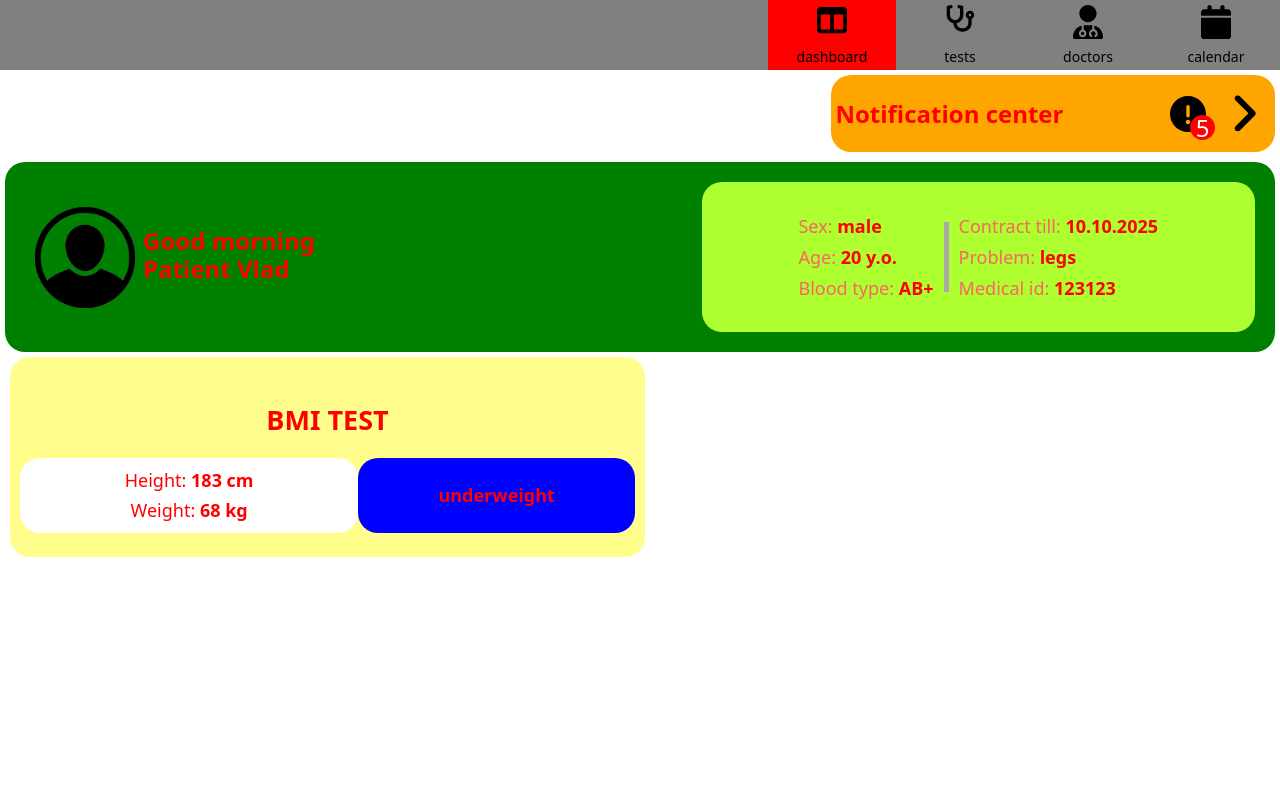
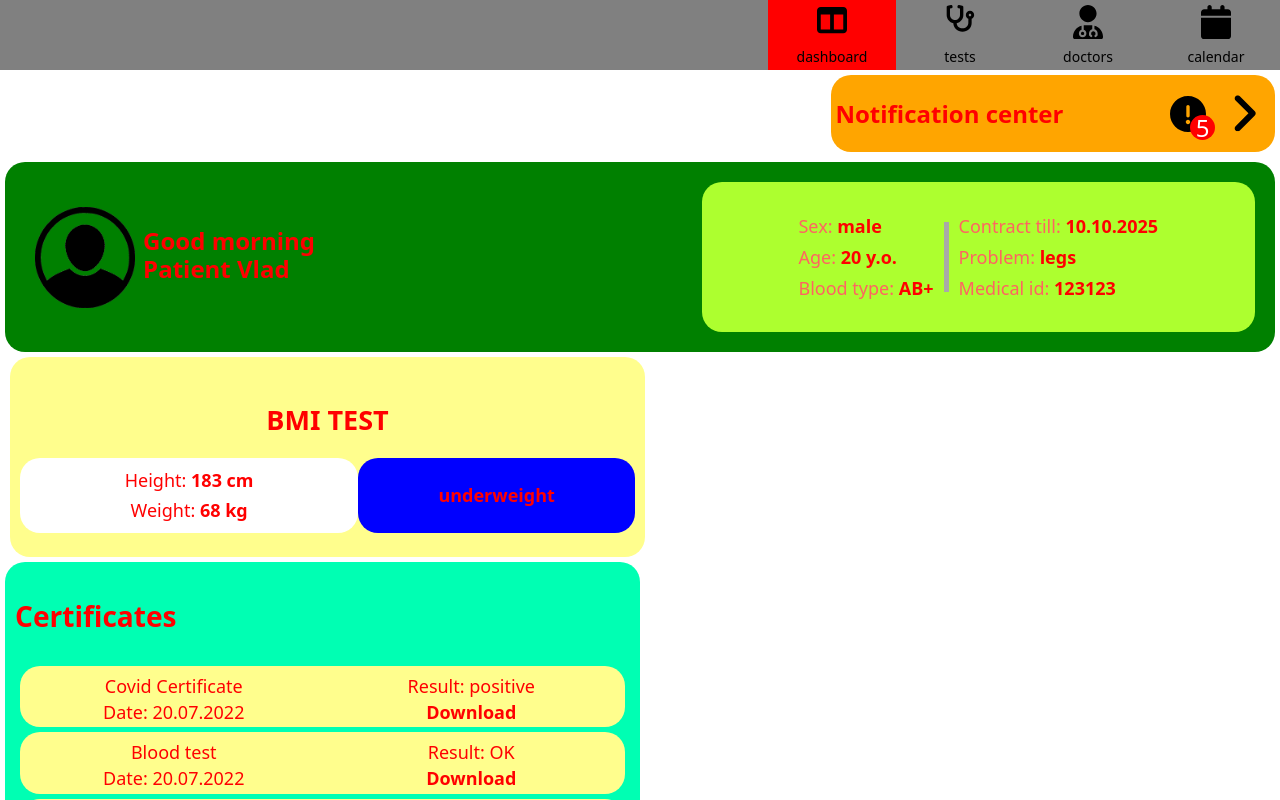
Before and after one commit to ForexLight/learning-porject, a React app: page /main in a window 1280 px wide. Built offline with nearby package versions, Linux system fonts and the light colour scheme.

Commit message:
created certificates component

```diff
--- a/src/App/App.tsx
+++ b/src/App/App.tsx
@@ -11,11 +11,13 @@ import Doctors from '../components/Dotors/Doctors'
 import Calendar from '../components/Calendar/Calendar'
 
 const AppWrapper = styled.main`
-  overflow: hidden;
   max-width: 100vw;
   height: 100vh;
   font-size: 1.5em;
   color: red;
+  @media (min-width: 766px) {
+    overflow: hidden;
+  }
 `
 
 const App: React.FC = () => {
--- /dev/null
+++ b/src/components/Main/Components/Certificates.tsx
@@ -0,0 +1,83 @@
+import React, { useState } from 'react'
+import styled from 'styled-components'
+import { CertificatesType } from '../Types'
+
+const CertificatesContainer = styled.section`
+  background-color: #00ffb3;
+  display: flex;
+  flex-direction: column;
+  padding: 10px;
+  border-radius: 20px;
+  @media (min-width: 542px) {
+    width: 50%;
+  }
+  @media (min-width: 766px) {
+  }
+  @media (min-width: 1200px) {
+  }
+`
+const CertificatesItem = styled.div`
+  display: flex;
+  justify-content: space-between;
+  align-items: center;
+  margin: 5px;
+  padding: 5px;
+  border-radius: 20px;
+  background-color: #fffe8d;
+
+  div {
+    font-size: 18px;
+    width: 50%;
+    display: flex;
+    flex-direction: column;
+    align-items: center;
+    justify-content: center;
+
+    span {
+      margin: 5px 0 0 0;
+    }
+  }
+`
+
+const Certificates: React.FC = () => {
+  const [certificates] = useState<CertificatesType[]>([
+    {
+      name: 'Covid Certificate',
+      result: 'positive',
+      date: '20.07.2022',
+    },
+    {
+      name: 'Blood test',
+      result: 'OK',
+      date: '20.07.2022',
+    },
+    {
+      name: 'Urine test',
+      result: 'OK',
+      date: '20.07.2022',
+    },
+  ])
+
+  const certificatesStatus = certificates.map((i) => (
+    <CertificatesItem>
+      <div>
+        <span>{i.name}</span>
+        <span>Date: {i.date}</span>
+      </div>
+      <div>
+        <span>Result: {i.result}</span>
+        <span>
+          <b>Download</b>
+        </span>
+      </div>
+    </CertificatesItem>
+  ))
+  return (
+    <CertificatesContainer>
+      <h3>Certificates</h3>
+      <div>{certificatesStatus}</div>
+    </CertificatesContainer>
+  )
+}
+
+export default Certificates
--- a/src/components/Main/Main.tsx
+++ b/src/components/Main/Main.tsx
@@ -6,6 +6,7 @@ import Notification from './Components/Notification'
 import data from '../../data'
 import { NotificationType } from './Types'
 import BmiCalculator from './Components/BmiCalculator'
+import Certificates from './Components/Certificates'
 
 const StyledMain = styled.div`
   margin: 5px;
@@ -22,6 +23,7 @@ const Main: React.FC = () => {
       <Notification notifications={notifications} deleteNotification={deleteNotification} />
       <Greeting />
       <BmiCalculator />
+      <Certificates />
     </StyledMain>
   )
 }
--- a/src/components/Main/Types.ts
+++ b/src/components/Main/Types.ts
@@ -14,3 +14,8 @@ export type PhysiqueType = {
   height: number
   weight: number
 }
+export type CertificatesType = {
+  name: string
+  result: string
+  date: string
+}
--- a/src/components/NavBar/NavBar.tsx
+++ b/src/components/NavBar/NavBar.tsx
@@ -10,6 +10,7 @@ const NavBarStyled = styled.nav<StyledProps>`
   display: flex;
   align-items: center;
   justify-content: center;
+  background-color: white;
   ul {
     width: 100%;
     padding: 0;
```
